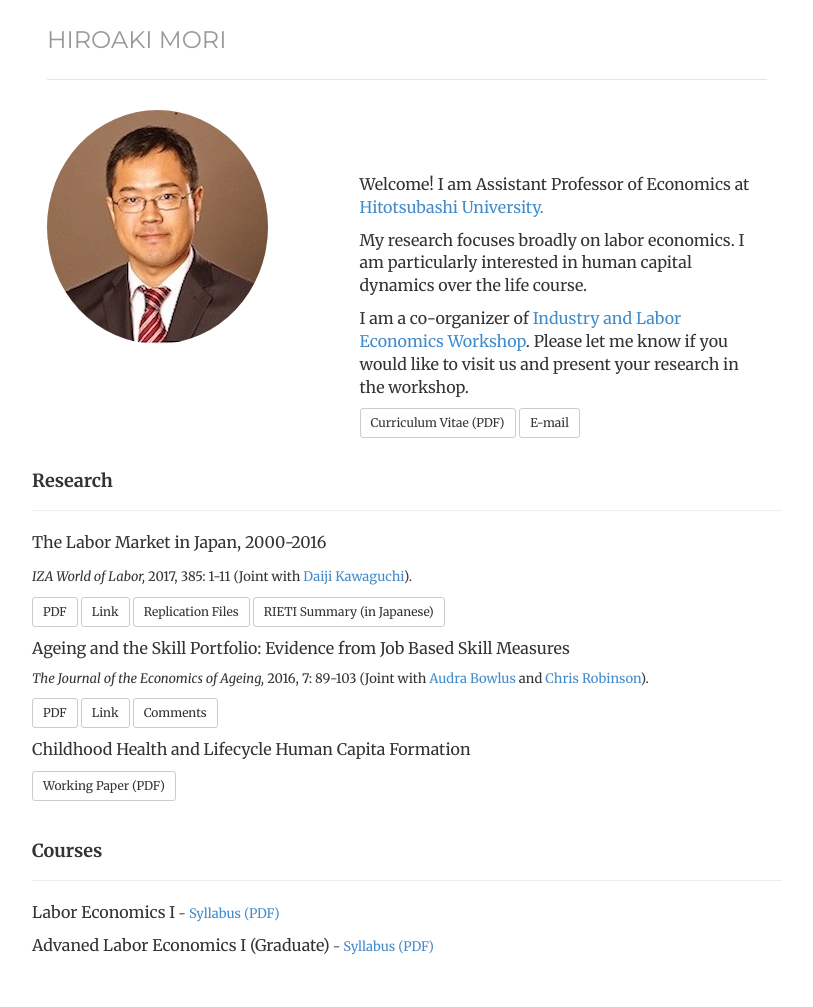
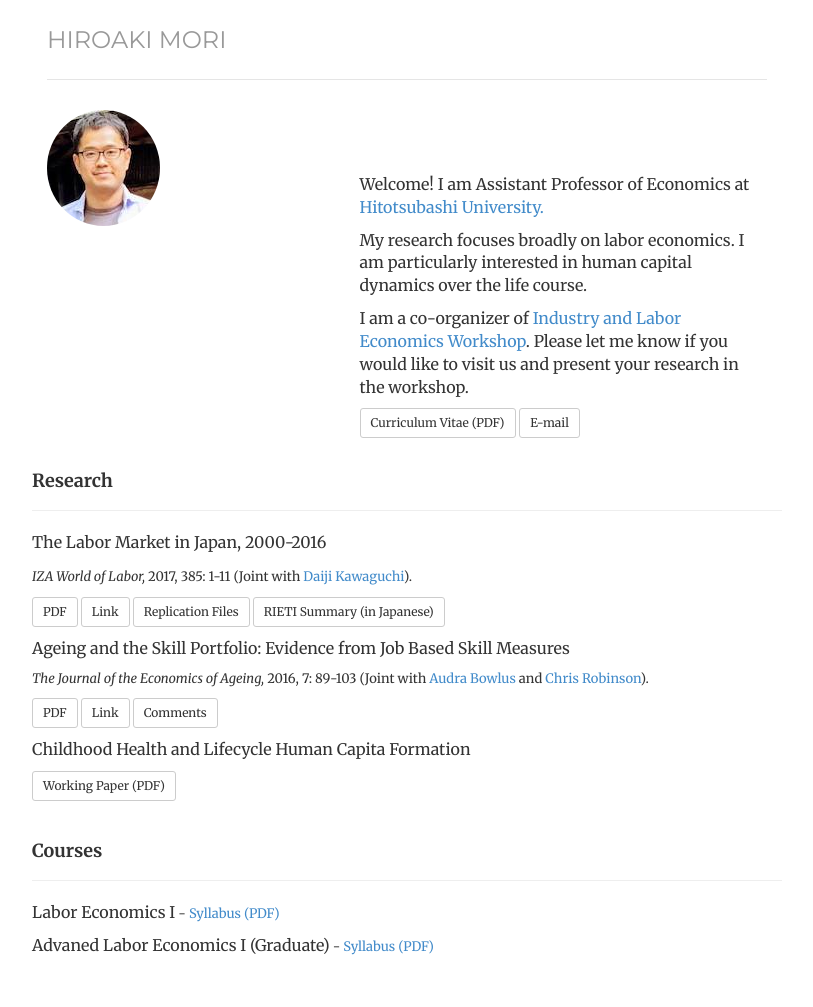
Before and after one commit to morihiroaki/morihiroaki.github.io, a Jekyll site: the page built from index.html, in a window 1280 px wide. Shown: the whole page, without its empty margins (233-1046 px from the left). Built offline with Jekyll 4.4.1, drawn with Linux system fonts in a browser that asks for light colours.

Commit message:
Update index.html

```diff
--- a/index.html
+++ b/index.html
@@ -9,7 +9,7 @@
 <div class="row">
              <div class="box text-left">
                  <div class='col-sm-5 text-left'>
-                  	<img  class="img-circle avatar" alt="Hiro Mori" src="files/portrait.jpg">
+                  	<img  class="img-circle avatar" alt="Hiro Mori" src="files/portrait2.jpg">
                     </div>
                  </div>
              <div class='col-sm-7'>
```
